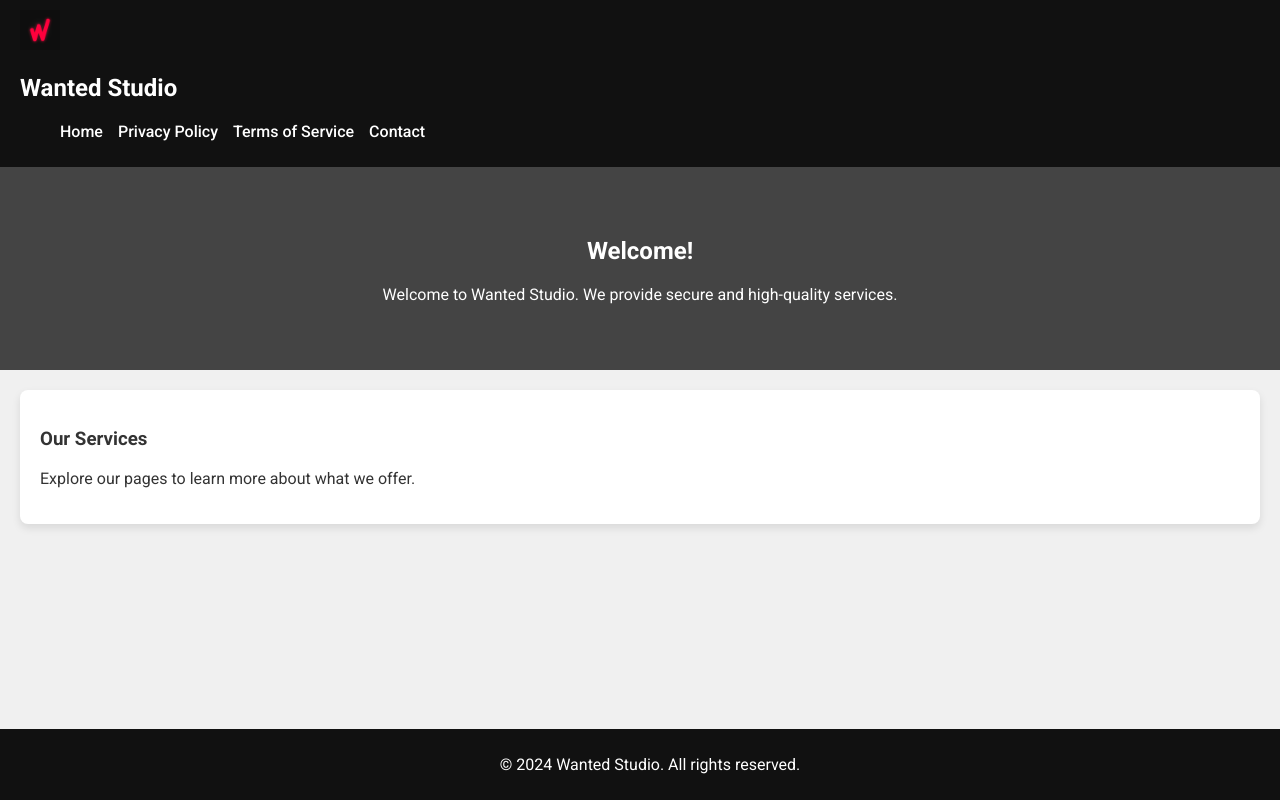
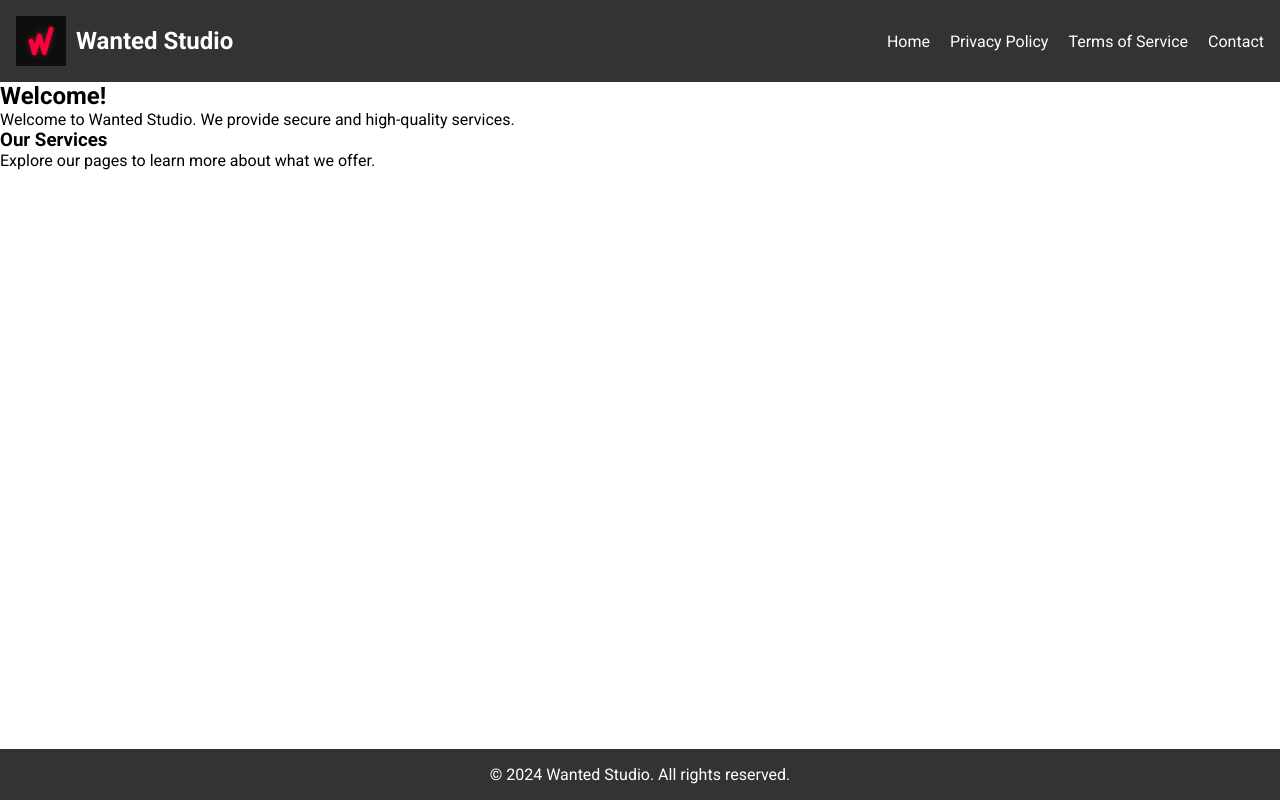
Before and after one commit to Wanted-Studio/youtube-webapp, a plain HTML site: page index.html in a window 1280 px wide. Drawn offline with Linux system fonts and the light colour scheme.

Commit message:
Update styles.css

```diff
--- a/styles.css
+++ b/styles.css
@@ -1,67 +1,70 @@
-/* Genel ayarlar */
-body {
-    font-family: 'Roboto', sans-serif;
+* {
     margin: 0;
     padding: 0;
     box-sizing: border-box;
-    background-color: #f0f0f0;
-    color: #333;
 }
 
-/* Header ve Navigation */
+body, html {
+    font-family: 'Roboto', sans-serif;
+    height: 100%;
+    display: flex;
+    flex-direction: column;
+}
+
+body {
+    margin: 0;
+    padding: 0;
+    display: flex;
+    flex-direction: column;
+    min-height: 100vh;
+}
+
+/* Nav ve içerik için stil */
 header {
-    background-color: #111;
-    color: #fff;
-    padding: 10px 20px;
+    background-color: #333;
+    color: white;
+    padding: 1rem;
+}
+
+nav {
     display: flex;
     justify-content: space-between;
     align-items: center;
 }
 
+.logo {
+    display: flex;
+    align-items: center;
+}
+
 .logo img {
-    height: 40px;
+    height: 50px;
     margin-right: 10px;
 }
 
-nav ul {
+ul {
     list-style: none;
     display: flex;
-    gap: 15px;
 }
 
-nav ul li a {
-    color: #fff;
-    text-decoration: none;
-    font-weight: 500;
+ul li {
+    margin-left: 20px;
 }
 
-nav ul li a:hover {
-    text-decoration: underline;
+ul li a {
+    color: white;
+    text-decoration: none;
 }
 
-/* Ana bölüm */
-.hero {
-    background-color: #444;
-    color: #fff;
-    padding: 50px 20px;
-    text-align: center;
+.main {
+    flex: 1;
+    padding: 2rem;
 }
 
-.content {
-    padding: 20px;
-    background-color: #fff;
-    margin: 20px;
-    border-radius: 8px;
-    box-shadow: 0 4px 8px rgba(0, 0, 0, 0.1);
+footer {
+    background-color: #333;
+    color: white;
+    text-align: center;
+    padding: 1rem;
+    margin-top: auto;
 }
-
-/* Footer */
-footer {
-    background-color: #111;
-    color: #fff;
-    text-align: center;
-    padding: 10px;
-    position: absolute;
-    bottom: 0;
-    width: 100%;
-}
```
